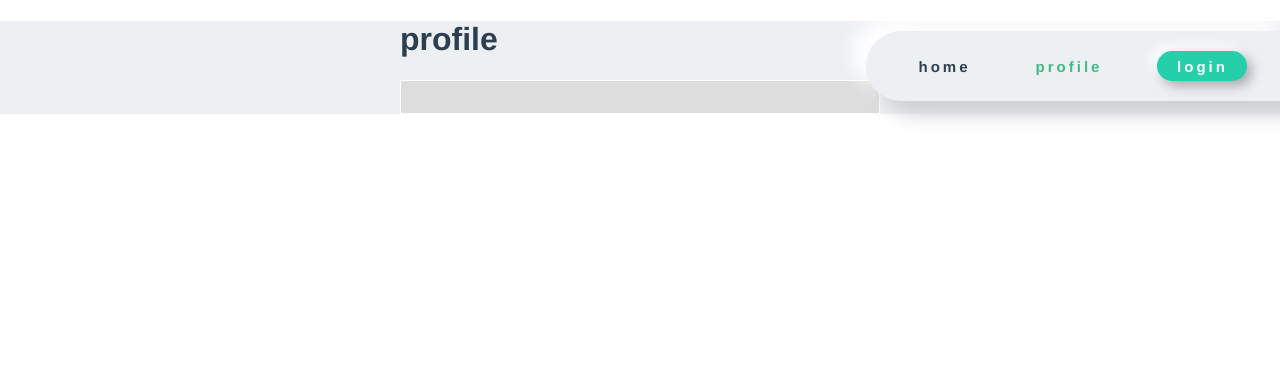
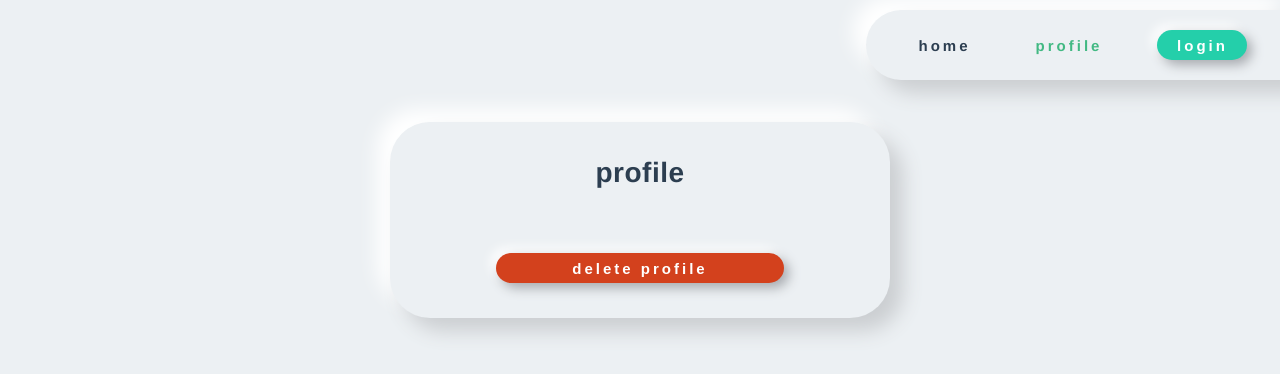
Before and after one commit to hidotp/onecommittoday, a Vue app in the folder frontend/: page /profile in a window 1280 px wide. Shown: the top 374 px of the page. Built offline with nearby package versions, Linux system fonts and the light colour scheme; no server answers; what vue-masonry-css would draw is missing.

Commit message:
neumorph profile page

```diff
--- a/frontend/src/views/Profile.vue
+++ b/frontend/src/views/Profile.vue
@@ -1,18 +1,20 @@
 <template>
+  <div class="wrapper">
     <div class="page">
-    <h1 class="page__header">profile</h1>
+      <div class="page__header">profile</div>
       <div class="card">
         <form v-if="user !== undefined" class="profile" @submit.prevent="saveProfile()">
           <p class="profile__cta-heading">Share your story, {{ user.name }}.</p>
           <textarea class="profile__story-input" v-model="story"></textarea>
-        <button type="button" @click="deleteProfile()" class="profile__delete-btn">delete profile</button>
-        <button type="submit" class="profile__save-btn">save profile</button>
+          <button type="submit" class="profile-button">save story</button>
         </form>
       </div>
       <p v-show="message.length > 0" class="page__message">
         {{ message }}
-      You can <router-link to="/">go back to the feed</router-link>.
+        You can <router-link to="/" class="link">go back to the feed</router-link>.
       </p>
+      <button type="button" @click="deleteProfile()" class="profile__delete-btn">delete profile</button>
+    </div>
   </div>
 </template>
 
@@ -52,22 +54,44 @@ export default {
 </script>
 
 <style scoped>
+.wrapper {
+  padding-top: 14vh;
+  min-height: 100vh;
+  background: #ecf0f3;
+}
+
+.link {
+  text-decoration: none;
+  color: #2c3e50;
+}
+
 .page {
+  width: 80%;
   max-width: 30rem;
+  padding: 35px 10px 35px 10px;
+  background: #ecf0f3;
+  box-shadow: 13px 13px 20px #cbced1,
+              -13px -13px 20px #ffffff;
+  border-radius: 40px;
+  margin: 10px;
   margin-left: auto;
   margin-right: auto;
+  align-content: center;
+  text-align: center;
 }
 
 .card {
-  background: #dddddd;
   padding-left: 2rem;
   padding-right: 2rem;
   padding-top: 1rem;
   padding-bottom: 1rem;
-  border: 1px solid white;
 }
 
 .page__header {
+  text-align: center;
+  font-size: 28px;
+  font-weight: 800;
+  letter-spacing: 0.5px;
 }
 
 .page__message {
@@ -76,17 +100,64 @@ export default {
   margin-bottom: 0.5rem;
 }
 
-.profile {
-}
-
-.profile__cta-heading {
-}
-
 .profile__story-input {
+  border: none;
+  outline: none;
+  background: none;
+  font-size: 18px;
+  color: #555;
+  border-radius: 15px;
+  padding: 15px 10px 15px 10px;
+  box-shadow: inset 4px 4px 4px #cbced1,
+              inset -4px -4px 4px #ffffff;
   width: 100%;
 }
 
-.profile__save-btn {
+.profile-button {
   margin-top: 1rem;
+  display:block;
+  margin:auto;
+  outline: none;
+  border: none;
+  cursor: pointer;
+  background: none;
+  font-size: 16px;
+  margin-top: 8px;
+  border-radius: 30px;
+  font-weight: bold;
+  text-align: center;
+  color: #42b983;
+  transition: 0.5s;
+}
+
+.profile__delete-btn {
+    outline: none;
+  border: none;
+  cursor: pointer;
+  width: 60%;
+  height: 30px;
+  border-radius: 30px;
+  font-size: 15px;
+  letter-spacing: 3px;
+  font-weight: bold;
+  color: #fff;
+  text-align: center;
+  box-shadow:
+    5px 5px 12px #a7aaaf,
+    -5px -5px 12px #ffffff;
+  transition: 0.5s;
+  margin-top: 2rem;
+  background: #d3411d;
+}
+
+.profile__delete-btn:hover {
+  background: #d64a27;
+}
+.profile__delete-btn:active {
+  background: #ac3113;
+}
+
+#nav a.router-link-exact-active {
+  color: #42b983;
 }
 </style>
```
Lines whose indentation alone changed are shown as unchanged.
